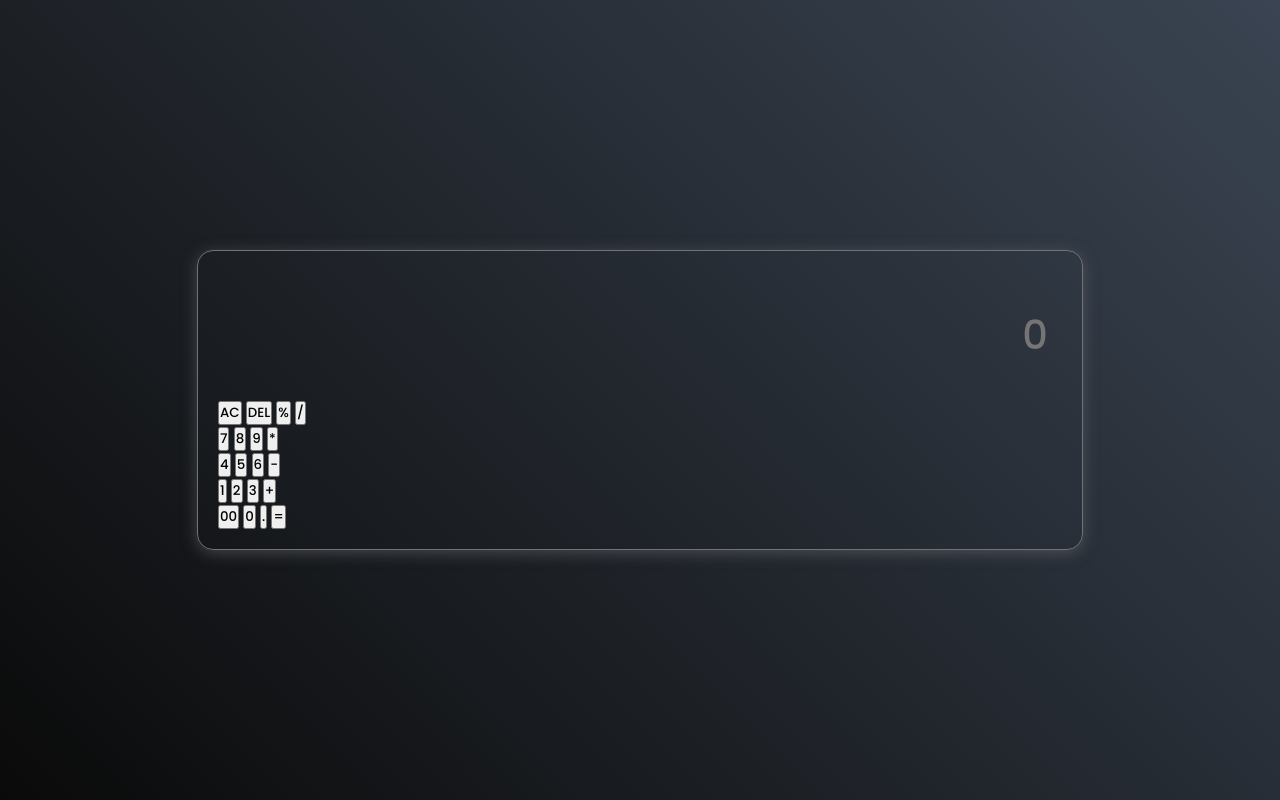
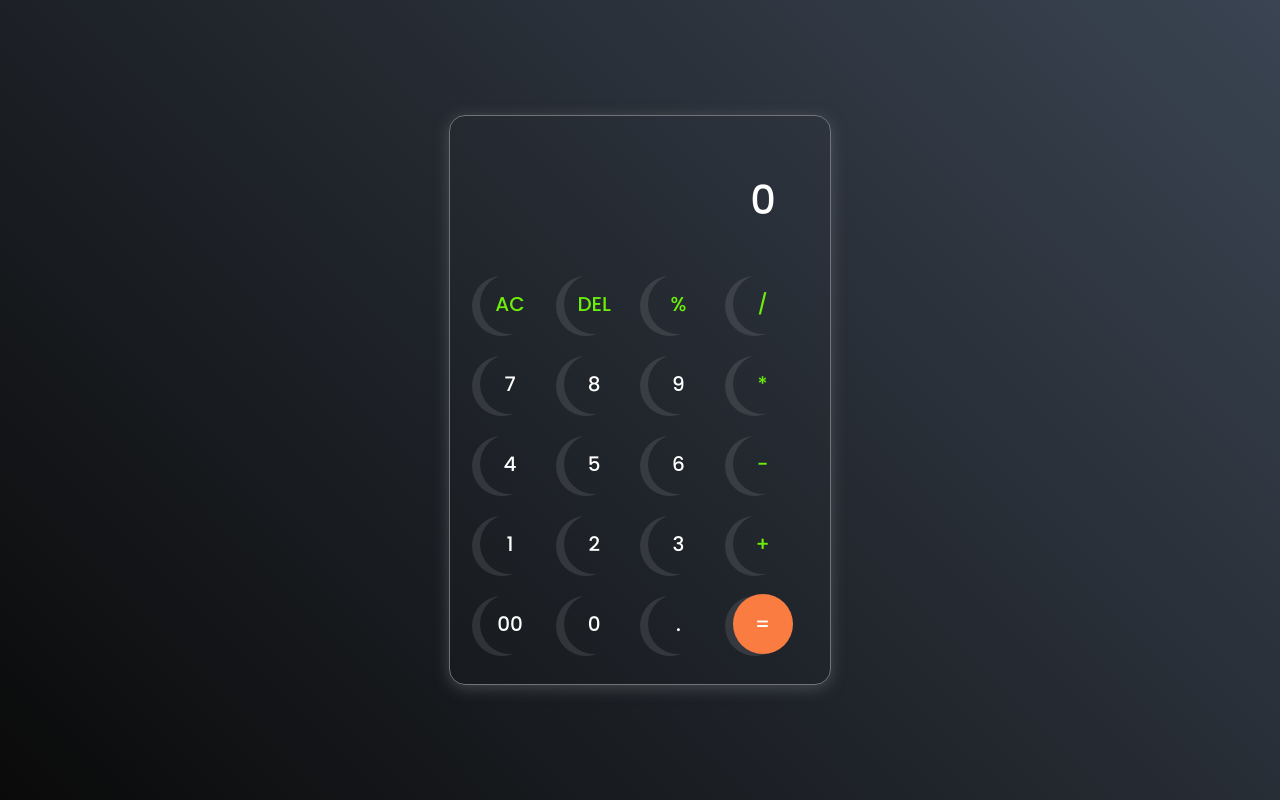
Before and after one commit to siphephelok/Calculator-App, a plain HTML site: page index.html in a window 1280 px wide. Drawn offline with Linux system fonts and the light colour scheme.

Commit message:
Finished with design and styling

```diff
--- a/index.html
+++ b/index.html
@@ -9,37 +9,38 @@
   </head>
   <body>
     <div class="calculator">
-      <input type="text" placeholder="0">
+      <input type="text" placeholder="0" id="inputBox">
       <div>
-        <button>AC</button>
-        <button>DEL</button>
-        <button>%</button>
-        <button>/</button>
+        <button class="operator">AC</button>
+        <button class="operator">DEL</button>
+        <button class="operator">%</button>
+        <button class="operator">/</button>
       </div>
       <div>
         <button>7</button>
         <button>8</button>
         <button>9</button>
-        <button>*</button>
+        <button class="operator">*</button>
       </div>
       <div>
         <button>4</button>
         <button>5</button>
         <button>6</button>
-        <button>-</button>
+        <button class="operator">-</button>
       </div>
       <div>
         <button>1</button>
         <button>2</button>
         <button>3</button>
-        <button>+</button>
+        <button class="operator">+</button>
       </div>
       <div>
         <button>00</button>
         <button>0</button>
         <button>.</button>
-        <button>=</button>
+        <button class="equalBtn">=</button>
       </div>
     </div>
+    <script src="script.js"></script>
   </body>
 </html>
--- a/style.css
+++ b/style.css
@@ -26,7 +26,7 @@ body{
 }
 
 input{
-  width: 100%;
+  width: 320px;
   border: none;
   padding: 24px;
   margin: 10px;
@@ -34,4 +34,28 @@ input{
   box-shadow: 0px 3px 15px rgbs(84, 84, 0.1);
   font-size: 40px;
   text-align: right;
+  cursor: pointer;
 }
+input::placeholder{
+  color: #ffffff;
+}
+button{
+  border: none;
+  width: 60px;
+  height: 60px;
+  margin: 10px;
+  border-radius: 50px;
+  background: transparent;
+  color: #ffffff;
+  font-size: 20px;
+  box-shadow: -8px 2px rgb(255, 255, 255, 0.1);
+  cursor: pointer;
+}
+
+.equalBtn{
+  background-color: #fb7c41;
+}
+
+.operator{
+  color: #6dee0a;
+}
```
